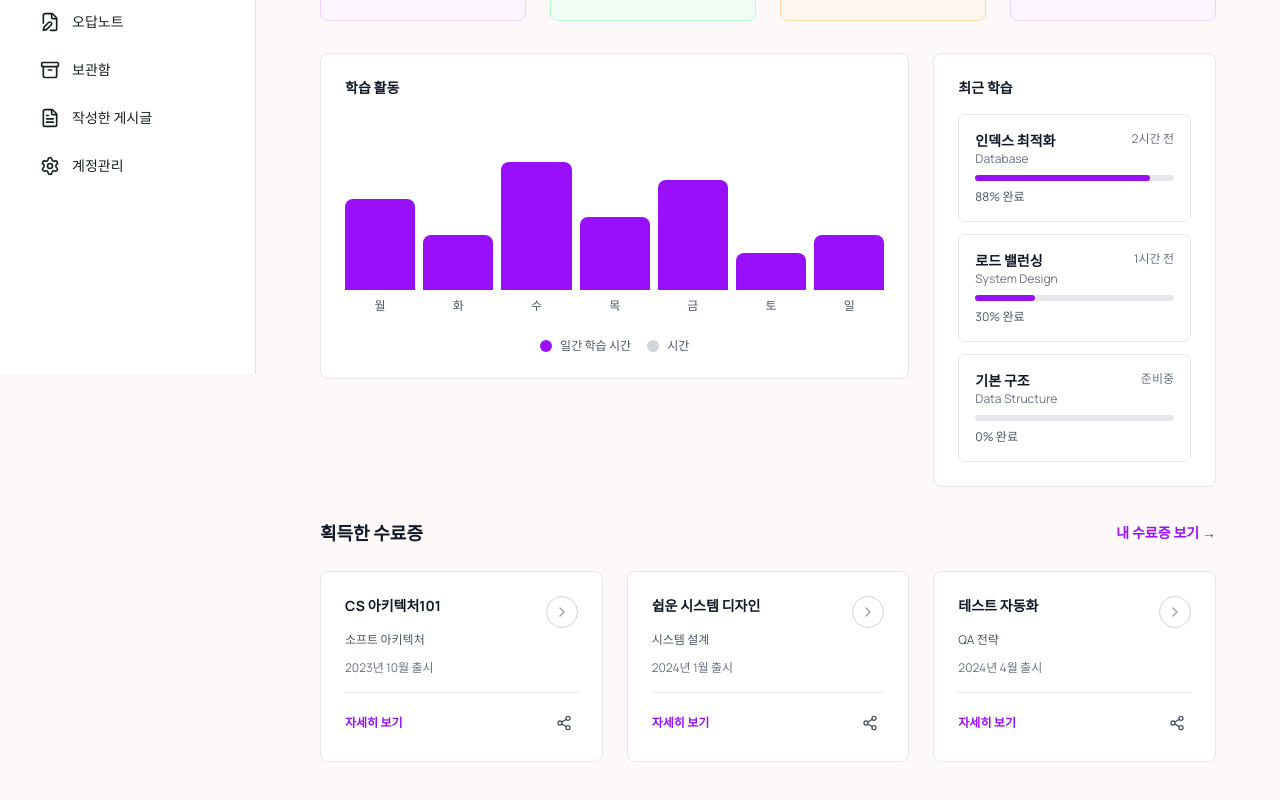
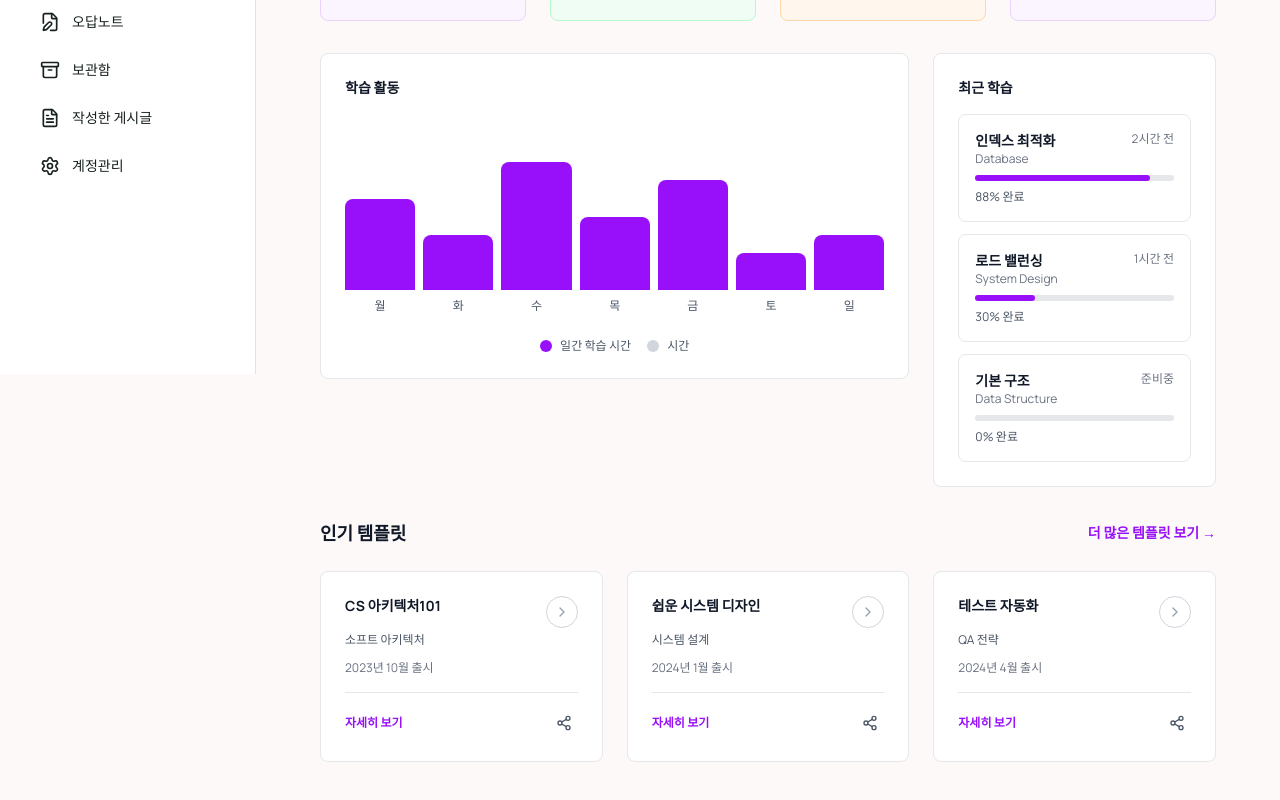
Before and after one commit to COBIP/COBIP_FE, a Next.js app: page /my-page/dashboard in a window 1280 px wide. Shown: the part 426-1226 px from the top of the page. Built offline with nearby package versions, Linux system fonts and the light colour scheme; no server answers.

Commit message:
♻️  refactor: 인기 템플릿 섹션 UI 및 타입 수정
실제 데이터 명세에 맞춰 수료증 대신 인기 템플릿으로 텍스트를 수정하고 타입을 연동함.

```diff
--- a/src/features/my-page/components/dashboard/RecommendedCoursesSection.tsx
+++ b/src/features/my-page/components/dashboard/RecommendedCoursesSection.tsx
@@ -1,3 +1,4 @@
+// src/features/dashboard/components/RecommendedCoursesSection.tsx
 import { CourseCard } from './CourseCard';
 import type { RecommendedCourse } from '@/app/types/DashboardTypes';
 
@@ -11,16 +12,21 @@ export function RecommendedCoursesSection({
   return (
     <div>
       <div className="flex items-center justify-between mb-6">
-        <h2 className="text-lg font-bold text-gray-900">획득한 수료증</h2>
+        <h2 className="text-lg font-bold text-gray-900">인기 템플릿</h2>
+        {/* 전체 템플릿 목록으로 이동하도록 링크를 연결할 수 있습니다 */}
         <button className="text-sm text-purple-600 font-semibold hover:text-purple-700">
-          내 수료증 보기 →
+          더 많은 템플릿 보기 →
         </button>
       </div>
 
       <div className="grid grid-cols-1 md:grid-cols-2 lg:grid-cols-3 gap-6">
-        {courses.map((course) => (
-          <CourseCard key={course.id} course={course} />
-        ))}
+        {courses.length === 0 ? (
+          <p className="text-sm text-gray-500 col-span-full text-center py-10">추천할 템플릿이 아직 없습니다.</p>
+        ) : (
+          courses.map((course) => (
+            <CourseCard key={course.id} course={course} />
+          ))
+        )}
       </div>
     </div>
   );
```
